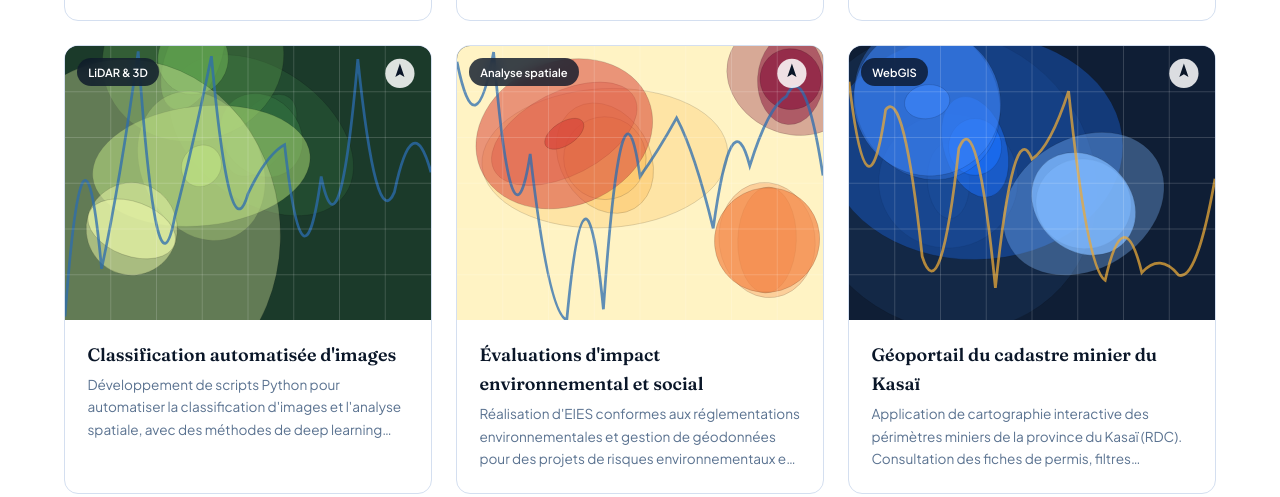
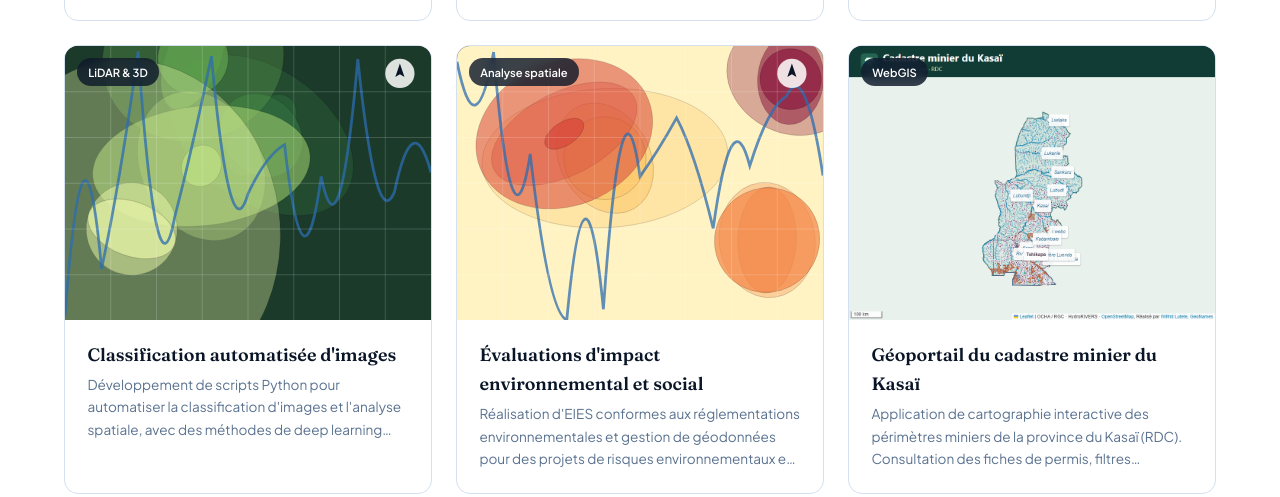
Before and after one commit to wilfridlutete-cpu/wilfridlutete-cpu.github.io, a plain HTML site: page index.html in a window 1280 px wide. Shown: the part 4777-5274 px from the top of the page. Drawn offline with Linux system fonts and the light colour scheme.

Commit message:
Illustrer le projet du cadastre du Kasaï

```diff
--- a/index.html
+++ b/index.html
@@ -474,7 +474,7 @@ const MAPS = [
   {c:"3d", t:"Modélisation 3D de sites par drone", d:"Pilotage de projets photogrammétriques : capture d'images par drone, traitement photogrammétrique et modélisation 3D de sites.", date:"2021 — 2026", tools:"Drone, Photogrammétrie, LiDAR", img:"", link:""},
   {c:"3d", t:"Classification automatisée d'images", d:"Développement de scripts Python pour automatiser la classification d'images et l'analyse spatiale, avec des méthodes de deep learning dans ArcGIS Pro.", date:"2021 — 2026", tools:"Python, ArcGIS Pro, Deep Learning", img:"", link:""},
   {c:"analyse", t:"Évaluations d'impact environnemental et social", d:"Réalisation d'EIES conformes aux réglementations environnementales et gestion de géodonnées pour des projets de risques environnementaux et de catastrophes.", date:"2021 — 2026", tools:"ArcGIS Pro, QGIS", img:"", link:""},
-  {c:"webgis", t:"Géoportail du cadastre minier du Kasaï", d:"Application de cartographie interactive des périmètres miniers de la province du Kasaï (RDC). Consultation des fiches de permis, filtres cadastraux, cours d’eau, localités et fonds satellitaires. Sélection d’une zone à quatre points et export de la carte en PDF ou PNG. Sources : périmètres fournis au projet, OCHA / Référentiel Géographique Commun, HydroRIVERS, OpenStreetMap et GeoNames.", date:"Novembre 2026", tools:"Leaflet, JavaScript, GDAL, Shapely, GitHub Pages", img:"", link:"cadastre-kasai/"},
+  {c:"webgis", t:"Géoportail du cadastre minier du Kasaï", d:"Application de cartographie interactive des périmètres miniers de la province du Kasaï (RDC). Consultation des fiches de permis, filtres cadastraux, cours d’eau, localités et fonds satellitaires. Sélection d’une zone à quatre points et export de la carte en PDF ou PNG. Sources : périmètres fournis au projet, OCHA / Référentiel Géographique Commun, HydroRIVERS, OpenStreetMap et GeoNames.", date:"Novembre 2026", tools:"Leaflet, JavaScript, GDAL, Shapely, GitHub Pages", img:"projets/geoportail-cadastre-kasai.png", link:"cadastre-kasai/"},
   {c:"webgis", t:"Applications Web SIG d'analyse spatiale", d:"Création et mise à jour d'applications WebGIS interactives et d'outils ArcPy pour l'analyse spatiale. Exemple en ligne : le géoportail des bornes de recharge pour véhicules électriques à Bruxelles et en Belgique. Il s'appuie sur le registre officiel de Bruxelles Mobilité (1 752 sites, 8 257 points de charge, 59 opérateurs) et sur OpenStreetMap, avec carte, carte de densité, statistiques, liste triable, filtres par vitesse de recharge, type de prise, opérateur et commune, et une mise à jour automatique chaque nuit (Python, WFS, GitHub Actions).", date:"2021 — 2026", tools:"Leaflet, OpenLayers, GeoServer, ArcPy, Python, WFS, GitHub Actions", img:"projets/geoportail-bornes-logo.png", link:"bornes/"},
   {c:"analyse", t:"Automatisation de traitements géospatiaux", d:"Scripts Python et R pour automatiser des traitements géospatiaux complexes.", date:"2021", tools:"Python, R, GeoPandas", img:"", link:""},
   {c:"sig", t:"Cartographie des risques en RDC", d:"Missions de terrain au Grand Katanga, au Lualaba et au Nord-Kivu ; production de cartes thématiques, modélisation spatiale et cartographie des risques, en lien avec les acteurs gouvernementaux, académiques et la société civile.", date:"2017 — 2021", tools:"ArcGIS Pro, QGIS, PostGIS", img:"", link:""},
```
Also changed, not shown: projets/geoportail-cadastre-kasai.png (added).
